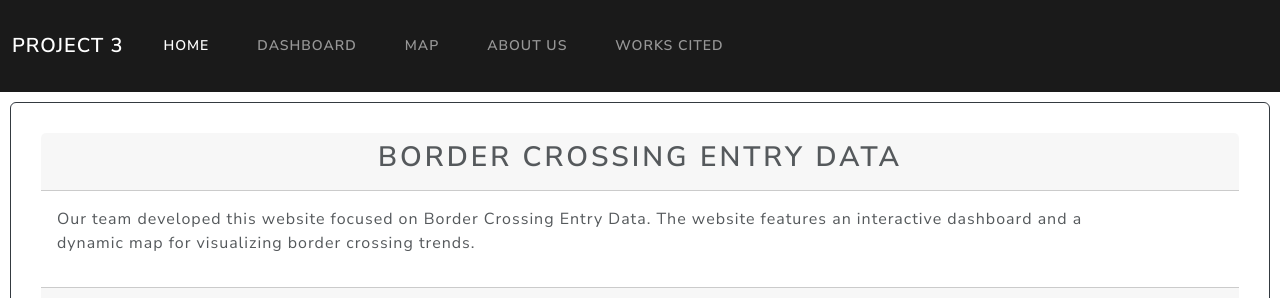
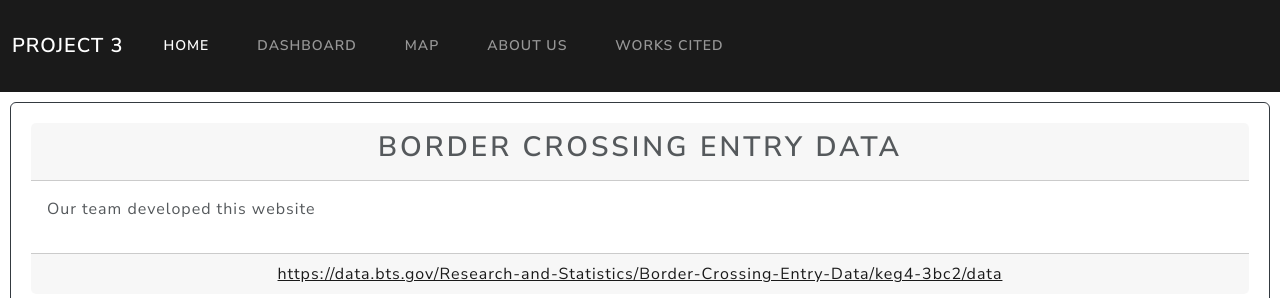
Before and after one commit to BramSunner/project-3-group-10, a Flask app: page / in a window 1280 px wide. Shown: the top 298 px of the page. Run offline with Flask 3, Linux system fonts and the light colour scheme; some libraries are stand-ins or nearby versions.

Commit message:
Update home.html

```diff
--- a/app/templates/home.html
+++ b/app/templates/home.html
@@ -45,7 +45,7 @@
 
     <div class="row">
         <div class="col-md-12">
-            <div class="card bg-secondary border-dark" style="padding: 30px; margin: 10px;">
+            <div class="card bg-secondary border-dark" style="padding: 20px; margin: 10px;">
                 <div class="card-header">
                     <h2 style="text-align: center;">Border Crossing Entry Data</h2>
                 </div>
@@ -53,15 +53,12 @@
                     <div class="row">
                         <div class="col-md-11">
                             <p>
-                                Our team developed this website focused
-                                on Border Crossing Entry Data. The website
-                                features an interactive dashboard and a
-                                dynamic map for visualizing border crossing trends.
+                                Our team developed this website
                             </p>
                         </div>
                     </div>
                 </div>
-                <div class="card-footer">
+                <div class="card-footer" style="text-align: center;">
                     <a href="https://data.bts.gov/Research-and-Statistics/Border-Crossing-Entry-Data/keg4-3bc2/data" target="_blank">
                         https://data.bts.gov/Research-and-Statistics/Border-Crossing-Entry-Data/keg4-3bc2/data
                     </a>
@@ -79,60 +76,67 @@
                     <div class="row">
                         <div class="col-md-11">
                             <p>
-                              WHAT/WHY
+                            We discovered a dataset of "Border Crossing Entry Data" for people coming into the United States
+                            from Mexico and Canada on the Kaggle Website. Upon further review, we found the original dataset
+                             on the U.S.Bureau of Transportation's website. The data collection was immense and included Latitude
+                             and Longitude columns. This was important to us since we wanted to create a map-based visualization
+                             of the data.
+                            </p>
+                        </div>
+                    </div>
+                </div>
+                <!-- <div class="card-footer">
+                    <p>WHAT/WHY</p>
+                </div>
+            </div>
+        </div>
+    </div> -->
+    <div class="row">
+        <div class="col-md-12">
+            <div class="card bg-secondary border-dark" style="padding: 20px; margin: 10px;">
+                <div class="card-header">
+                    <h2 style="text-align: center;">Navigation</h2>
+                </div>
+                <div class="card-body">
+                    <div class="row">
+                        <div class="col-md-10" style="text-align: center;">
+                            <p>
+                              Please click on each page in the Navigation bar to view our Interactive <b>DASHBOARD</b>, </p>
+                              <p>Dynamic <b>MAP</b>, as well as our <b>ABOUT US</b> and <b>WORKS CITED</b> pages.
+                              Thank you for visiting!
                             </p>
                         </div>
                     </div>
                 </div>
                 <div class="card-footer">
-                    <p>WHAT/WHY</p>
+                    <p></p>
                 </div>
             </div>
         </div>
     </div>
     <div class="row">
         <div class="col-md-12">
-            <div class="card bg-secondary border-dark" style="padding: 10px; margin: 10px;">
-                <div class="card-header">
-                    <h2 style="text-align: center;">Navigation</h2>
-                </div>
+            <div class="card bg-secondary border-dark" style="padding: 20px; margin: 10px;">
                 <div class="card-body">
-                    <div class="row">
-                        <div class="col-md-11">
-                            <p>
-                              MORE INFO HERE
-                            </p>
+                    <div class="row justify-content-center">
+                        <div class="col-md-4 d-flex justify-content-center align-items-center">
+                            <img src="static/images/cars.jpg" alt="Profile Picture" class="img-fluid">
+                        </div>
+                        <div class="col-md-4 d-flex justify-content-center align-items-center">
+                            <img src="static/images/migrants.jpg" alt="Image 2" class="img-fluid">
+                        </div>
+                        <div class="col-md-4 d-flex justify-content-center align-items-center">
+                            <img src="static/images/border.jpg" alt="Image 3" class="img-fluid">
                         </div>
                     </div>
-                </div>
-                <div class="card-footer">
-                    <p>MORE INFO HERE</p>
-                </div>
-            </div>
-        </div>
-    </div>
-    <div class="row">
-        <div class="col-md-12">
-            <div class="card bg-secondary border-dark" style="padding: 10px; margin: 10px;">
-                <div class="card-header">
-                    <h2 style="text-align: center;">PICS??</h2>
-                </div>
-                <div class="card-body">
-                    <div class="row">
-                        <div class="col-md-11">
-                            <p>
-                            WHat/WHY
-                            </p>
-                        </div>
-                    </div>
-                </div>
-                <div class="card-footer">
-                    <p>WhatWHY</p>
                 </div>
             </div>
         </div>
     </div>
 
 
+
+
+
 </body>
 </html>
```
